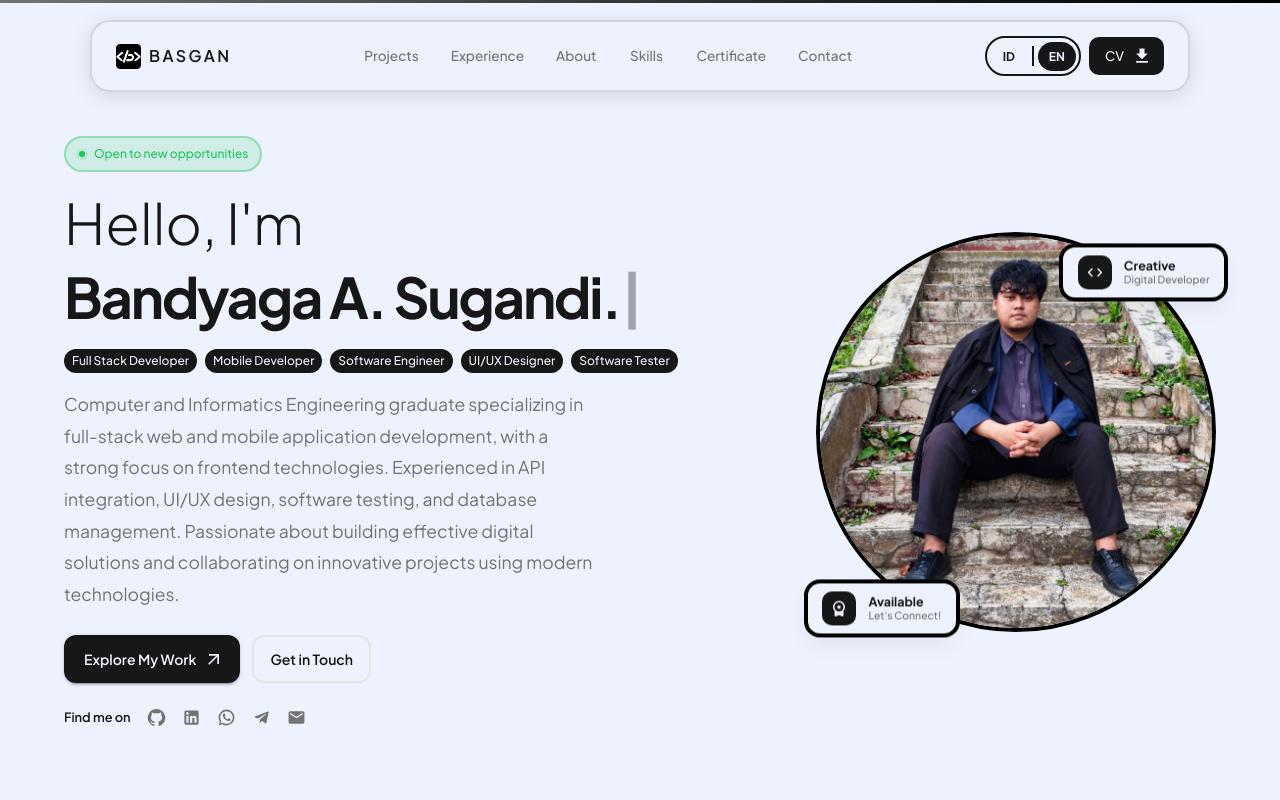
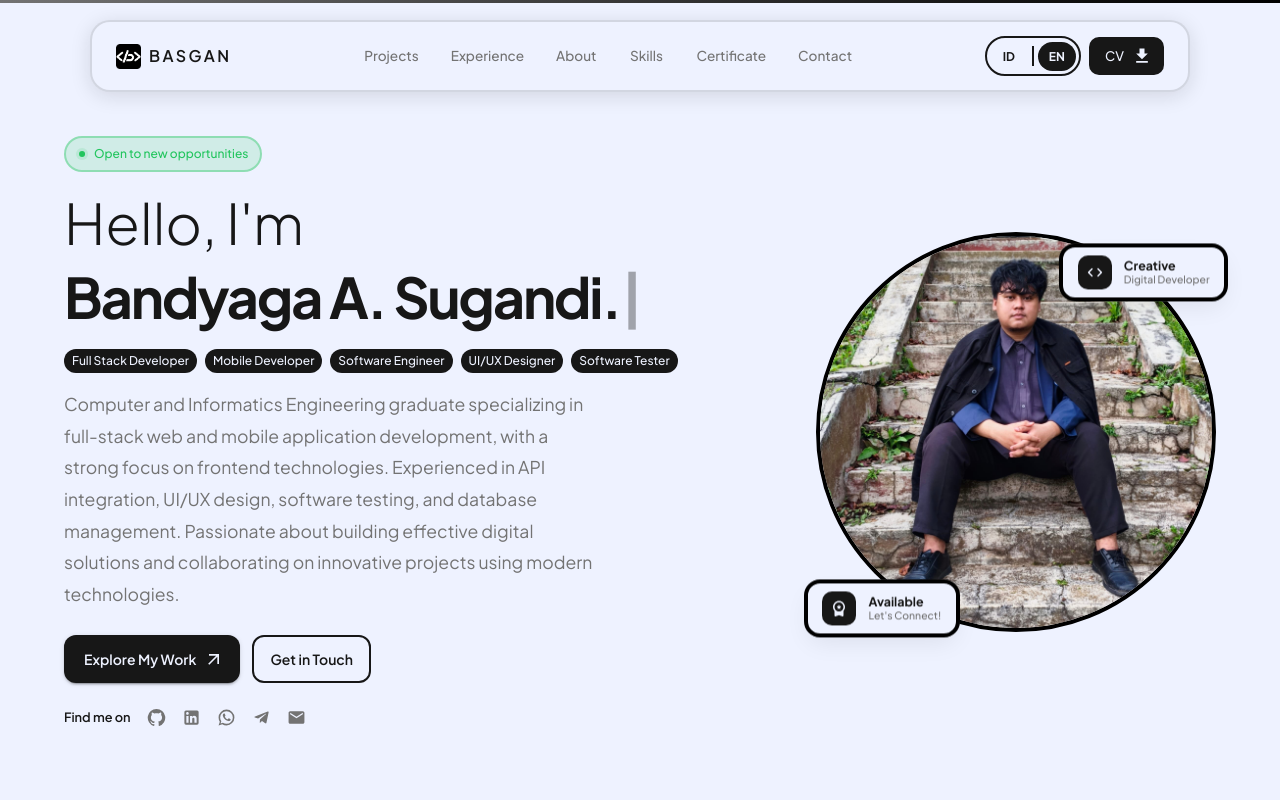
Before and after one commit to basganajaah/basgan-portofolio-web, a Next.js app: page /en in a window 1280 px wide. Shown: the top 800 px of the page. Built offline with nearby package versions, Linux system fonts and the light colour scheme; what @mui/material-nextjs would draw is missing.

Commit message:
finish style ui 1.0

```diff
--- a/components/ui/Hero.tsx
+++ b/components/ui/Hero.tsx
@@ -255,15 +255,15 @@ export default function Hero() {
                   sx={{
                     color: "text.primary",
                     border: "2px solid",
-                    borderColor: "#e5e5e5",
+                    borderColor: "text.primary",
                     borderRadius: "12px",
                     px: 2,
                     py: 1,
                     textTransform: "none",
                     fontWeight: 600,
                     "&:hover": {
-                      borderColor: "#171717",
-                      bgcolor: "#eef2ff",
+                      color: "#eef2ff",
+                      bgcolor: "text.primary",
                     },
                   }}
                 >
@@ -369,6 +369,7 @@ export default function Hero() {
               </Box>
             </motion.div>
           </Grid>
+
           {/* Right Image */}
           <Grid
             size={{ xs: 12, md: 5 }}
```
